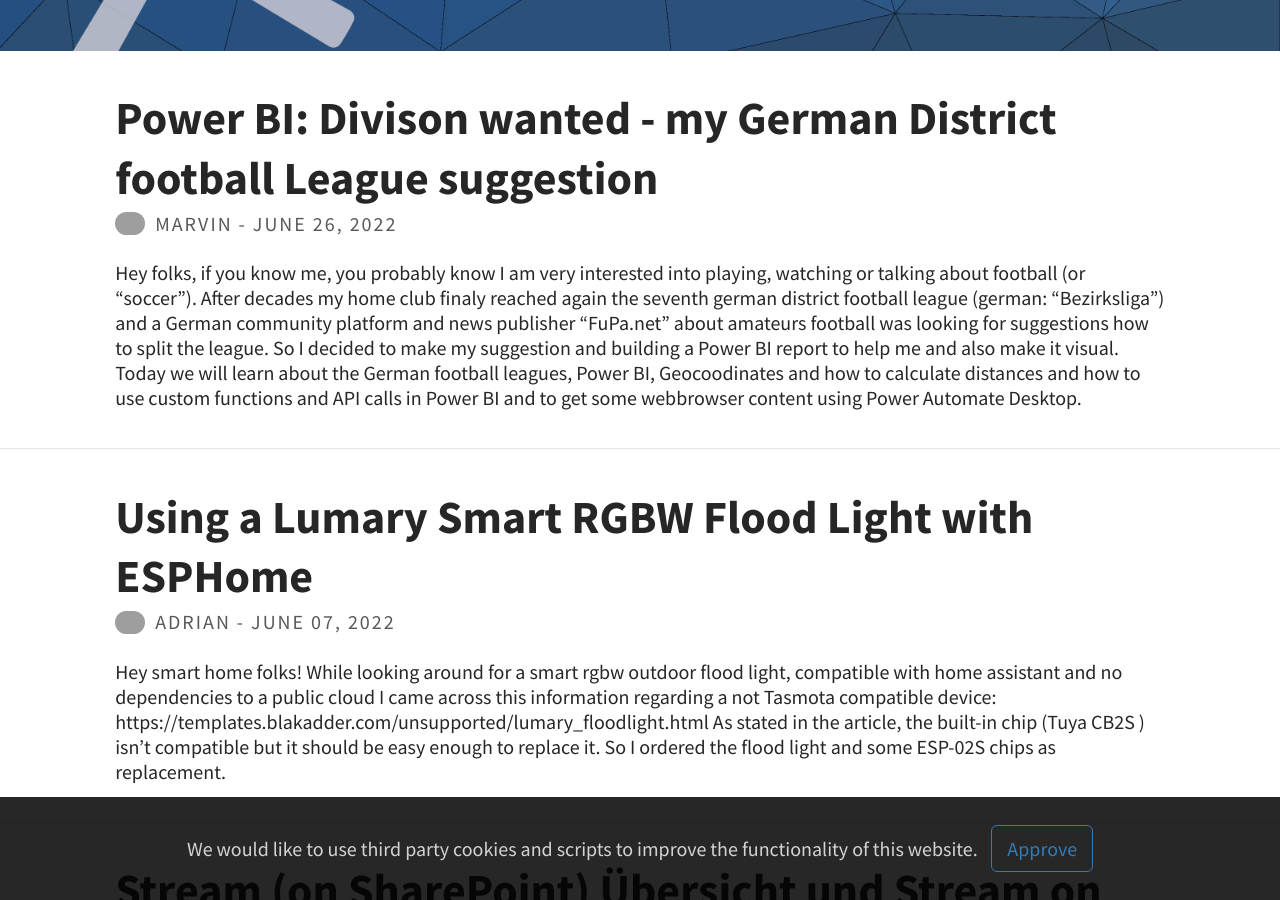
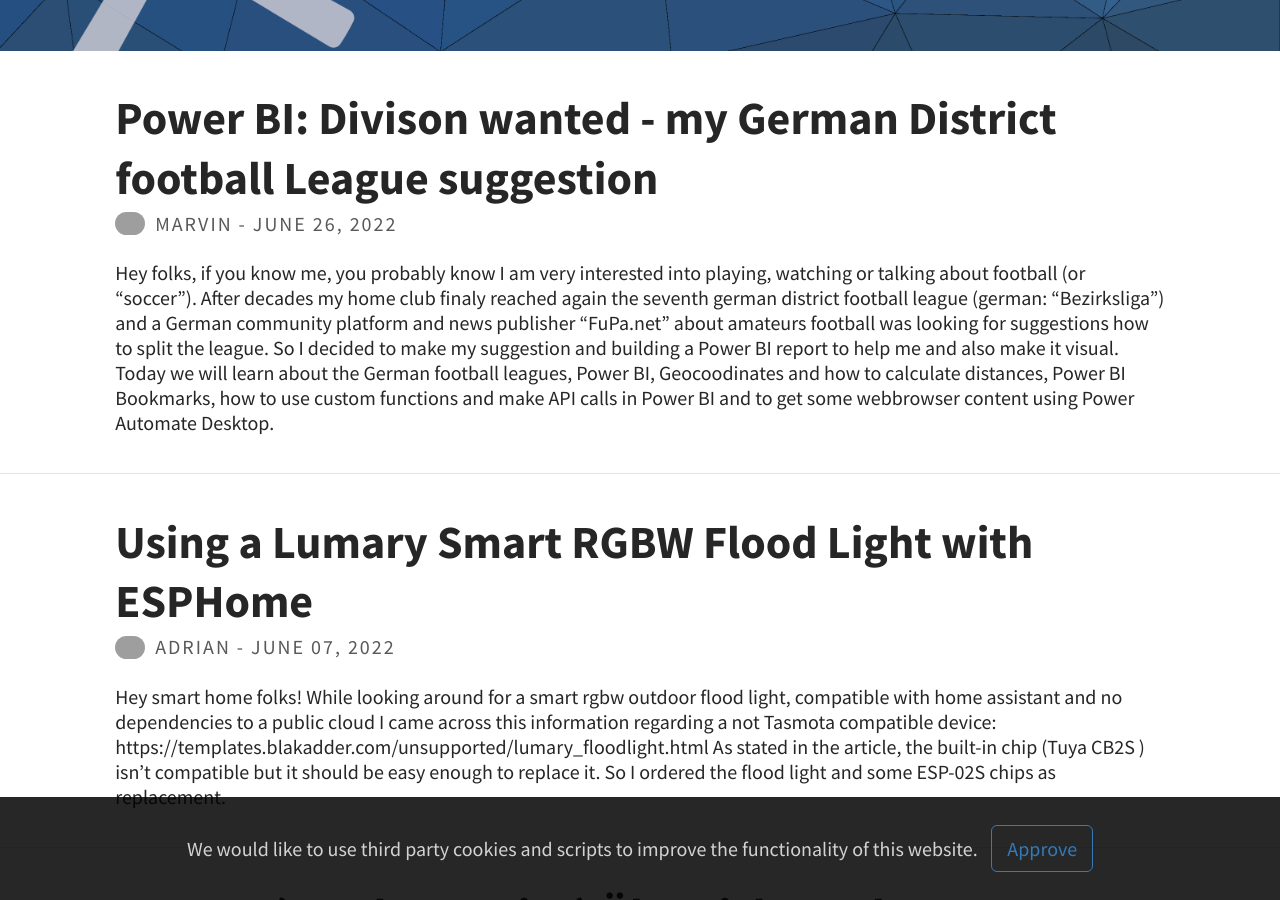
Before and after one commit to Cloud-Kumpel/CloudKumpel, a Jekyll site: the page built from index.html, in a window 1280 px wide and 900 px high, scrolled down 334 px. Built offline with Jekyll 4.4.1, drawn with Linux system fonts in a browser that asks for light colours; the list of posts is cut into pages by our own code; grey boxes are pictures that could not be loaded.

```diff
--- a/_posts/2022-06-26-Power-BI-my-German-District-football-League-suggestion.md
+++ b/_posts/2022-06-26-Power-BI-my-German-District-football-League-suggestion.md
@@ -10,7 +10,7 @@
 
 Hey folks,
 
-if you know me, you probably know I am very interested into playing, watching or talking about football (or "soccer"). After decades my home club finaly reached again the seventh german district football league (german: "Bezirksliga") and a German community platform and news publisher "[FuPa.net](https://www.fupa.net/region/niederrhein)" about amateurs football was looking for suggestions how to split the league. So I decided to make my suggestion and building a Power BI report to help me and also make it visual. Today we will learn about the German football leagues, Power BI, Geocoodinates and how to calculate distances and how to use custom functions and API calls in Power BI and to get some webbrowser content using Power Automate Desktop.
+if you know me, you probably know I am very interested into playing, watching or talking about football (or "soccer"). After decades my home club finaly reached again the seventh german district football league (german: "Bezirksliga") and a German community platform and news publisher "[FuPa.net](https://www.fupa.net/region/niederrhein)" about amateurs football was looking for suggestions how to split the league. So I decided to make my suggestion and building a Power BI report to help me and also make it visual. Today we will learn about the German football leagues, Power BI, Geocoodinates and how to calculate distances, Power BI Bookmarks, how to use custom functions and make API calls in Power BI and to get some webbrowser content using Power Automate Desktop.
 
 <!--more-->
 
```
